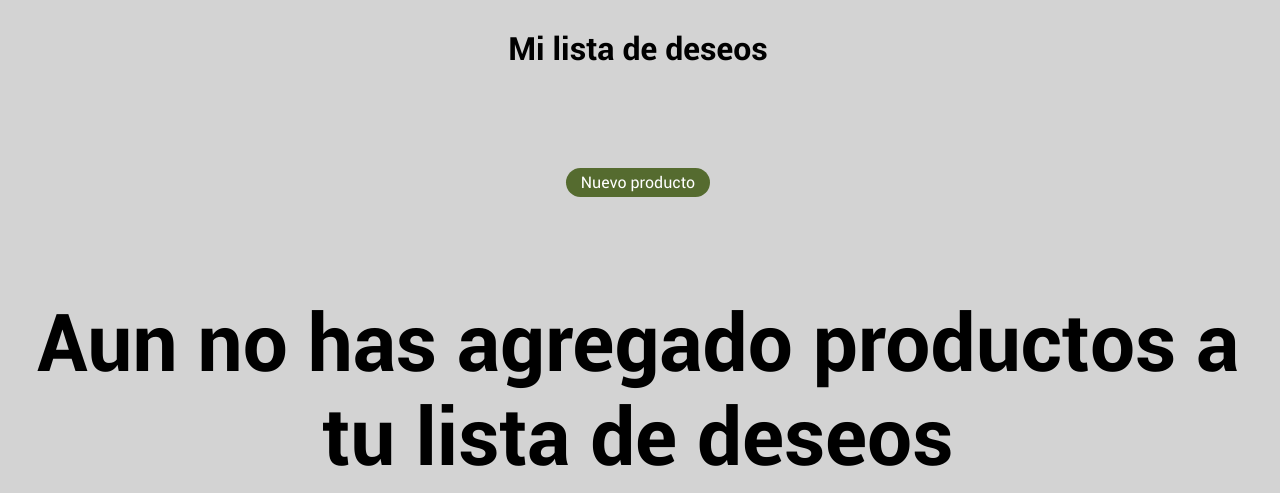
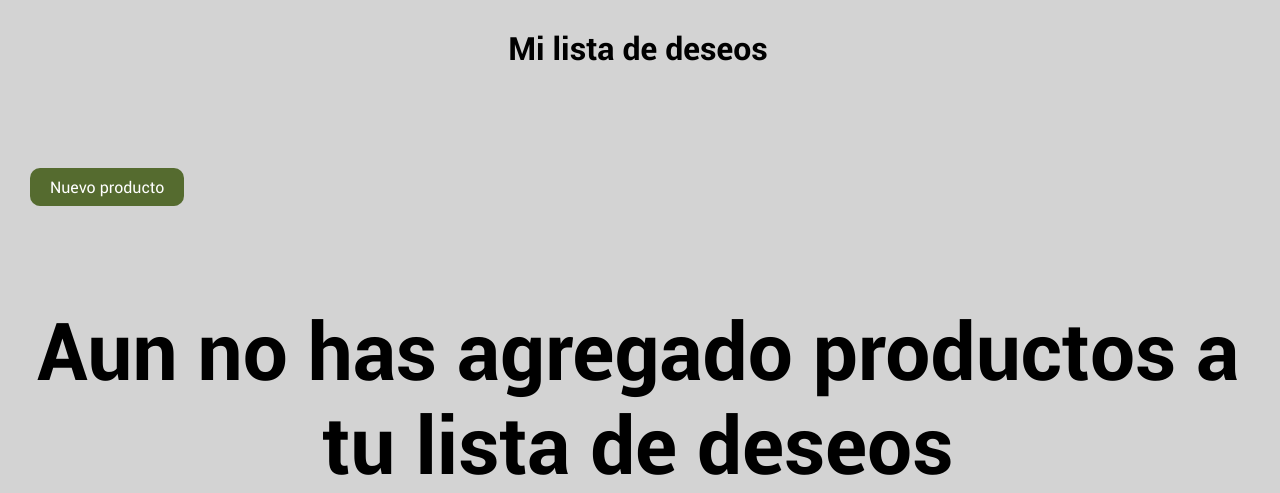
Before and after one commit to luisvillanueva11/Wish, a Django app: page /wishlist/ in a window 1280 px wide. Shown: the part 50-543 px from the top of the page. Run offline with Django 4.2, Linux system fonts and the light colour scheme; data that the repository does not hold is empty.

Commit message:
edito estilos y mensajes

```diff
--- a/static/css/style.css
+++ b/static/css/style.css
@@ -101,16 +101,17 @@ main {
 
 .container {
     display: flex;
-    justify-content: center;
+    justify-content: flex-start;
 }
 
 #create {
-    padding: 5px 15px;
     text-decoration: none;
+    padding: 10px 20px;
     cursor: pointer;
     background-color: var(--Third-color);
     color: white;
-    border-radius: 15px;
+    border-radius: 10px;
+    height: 38px;
 }
 
 #create:hover{
@@ -175,6 +176,7 @@ hr {
     align-items: flex-end;
 }
 
+
 @keyframes myAnimation{
     0%{
         opacity: 1;
@@ -191,14 +193,9 @@ hr {
     }
 }
 
-.messages {
-    display: flex;
-    justify-content: center;
-}
 
 li.alert-success {
-    width: 20%;
-    margin: 15px;
+    margin-left: 15px;
     padding: 10px;
     background-color: green;
     color: white;
--- a/templates/wishlist/index.html
+++ b/templates/wishlist/index.html
@@ -7,7 +7,6 @@
     <div class="main">
         <div class="container">
             <a id='create' href="{% url 'create' %}">Nuevo producto</a>
-        </div>
             {% if messages %}
             <ul class="messages">
                 {% for message in messages %}
@@ -15,6 +14,7 @@
                 {% endfor %}
             </ul>
             {% endif %}
+        </div>
         {% if wishes|length != 0 %}
             {% for wish in wishes %}
                 <li class="list">
```
Lines whose indentation alone changed are shown as unchanged.
